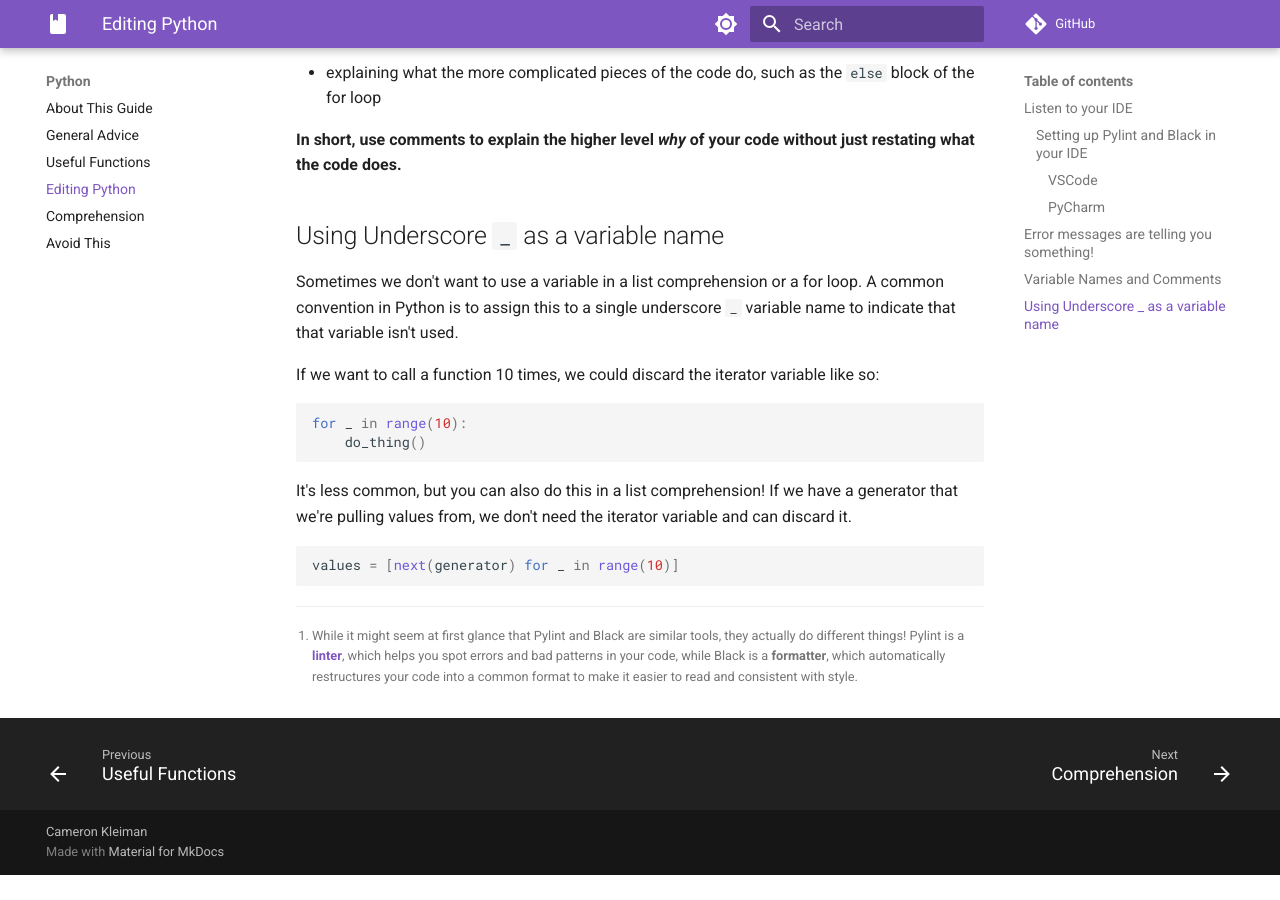
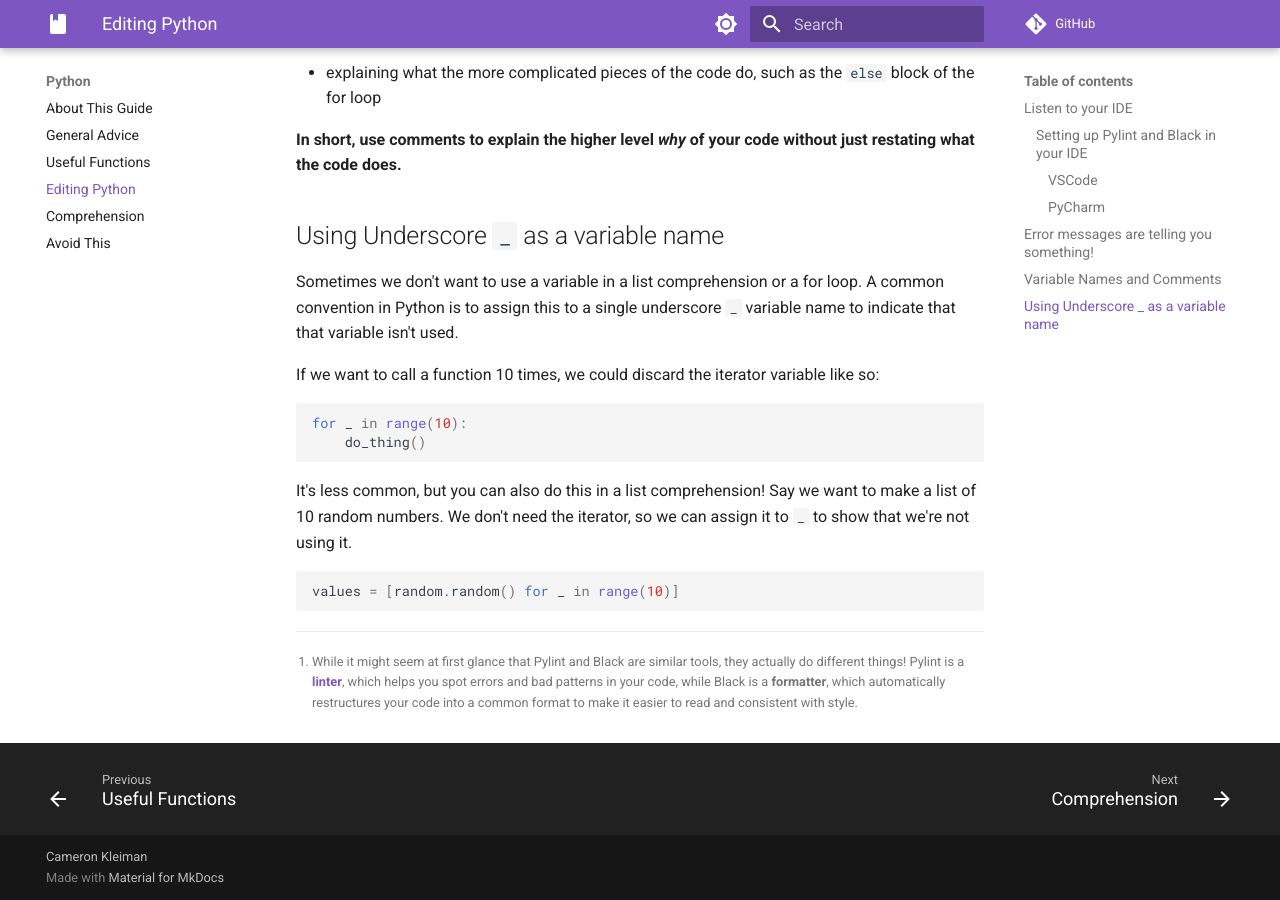
Before and after one commit to camtheman256/pages, an MkDocs documentation site: the page built from docs/python/03_editing.md, in a window 1280 px wide and 900 px high, scrolled down 4347 px. Built offline with MkDocs 1.6.1 and Material for MkDocs 9.7.7, drawn with Linux system fonts in a browser that asks for light colours; comment, search, counter and statistics services are not loaded; before the commit the page ends 5222 px from its top, so only the background shows below that.

Commit message:
better example for underscore

````diff
--- a/docs/python/03_editing.md
+++ b/docs/python/03_editing.md
@@ -243,10 +243,10 @@ for _ in range(10):
     do_thing()
 ```
 
-It's less common, but you can also do this in a list comprehension! If we have a
-generator that we're pulling values from, we don't need the iterator variable
-and can discard it.
+It's less common, but you can also do this in a list comprehension! Say we want
+to make a list of 10 random numbers. We don't need the iterator, so we can
+assign it to `_` to show that we're not using it.
 
 ```python
-values = [next(generator) for _ in range(10)]
+values = [random.random() for _ in range(10)]
 ```
````
